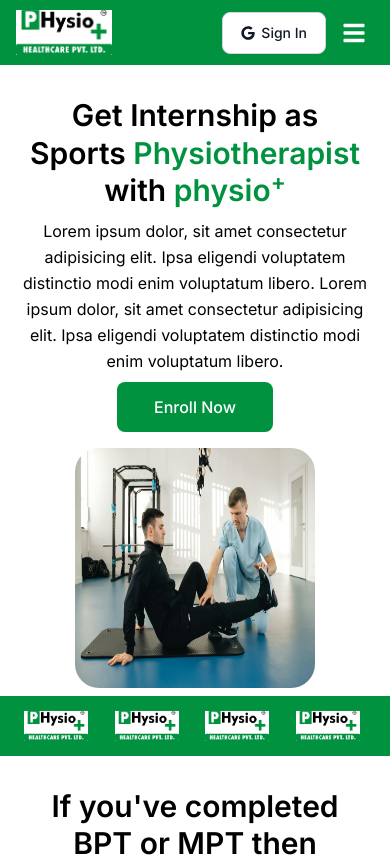
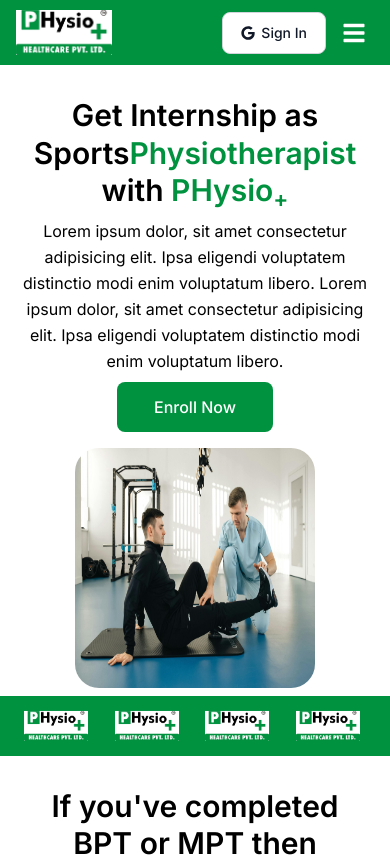
Before and after one commit to Abhi-Ajmera/physio, a Next.js app: page / in a window 390 px wide. Shown: the top 857 px of the page. Built offline with nearby package versions, Linux system fonts and the light colour scheme; no server answers.

Commit message:
hero section style refactor

```diff
--- a/src/app/page.js
+++ b/src/app/page.js
@@ -9,7 +9,7 @@ export default function Home() {
 		<>
 			{/* Hero section */}
 			<div className="flex flex-col justify-center mb-4">
-				<div className="pt-8 pb-2 md:pb-0 md:pt-0 flex flex-col md:flex-row md:justify-center items-center gap-4 sm:gap-12 md:h-[calc(100vh-220px)]">
+				<div className="pt-8 pb-2 md:pb-0 md:pt-0 flex flex-col md:flex-row md:justify-center items-center gap-4 sm:gap-12 md:h-[calc(100vh-180px)] max-sm:mx-0 max-md:mx-16 ">
 					<HeroDetailComponent />
 					<Image
 						width={480}
--- a/src/components/HeroDetailComponent.jsx
+++ b/src/components/HeroDetailComponent.jsx
@@ -5,10 +5,10 @@ const HeroDetailComponent = () => {
 		<div className="flex flex-col justify-between max-sm:justify-center gap-2 sm:gap-6 max-w-[90vw] md:max-w-[50vw]">
 			<h2 className="text-center md:text-left text-3xl md:text-4xl lg:text-4xl font-semibold leading-tight">
 				Get Internship as <br /> Sports
-				<span className="text-[#00923F]"> Physiotherapist</span>
+				<span className="text-[#00923F]">Physiotherapist</span>
 				<br /> with {""}
 				<span className="text-[#00923F]">
-					physio<sup>+</sup>
+					PHysio<sub>+</sub>
 				</span>
 			</h2>
 			<p className="text-center sm:text-left leading-relaxed">
```
